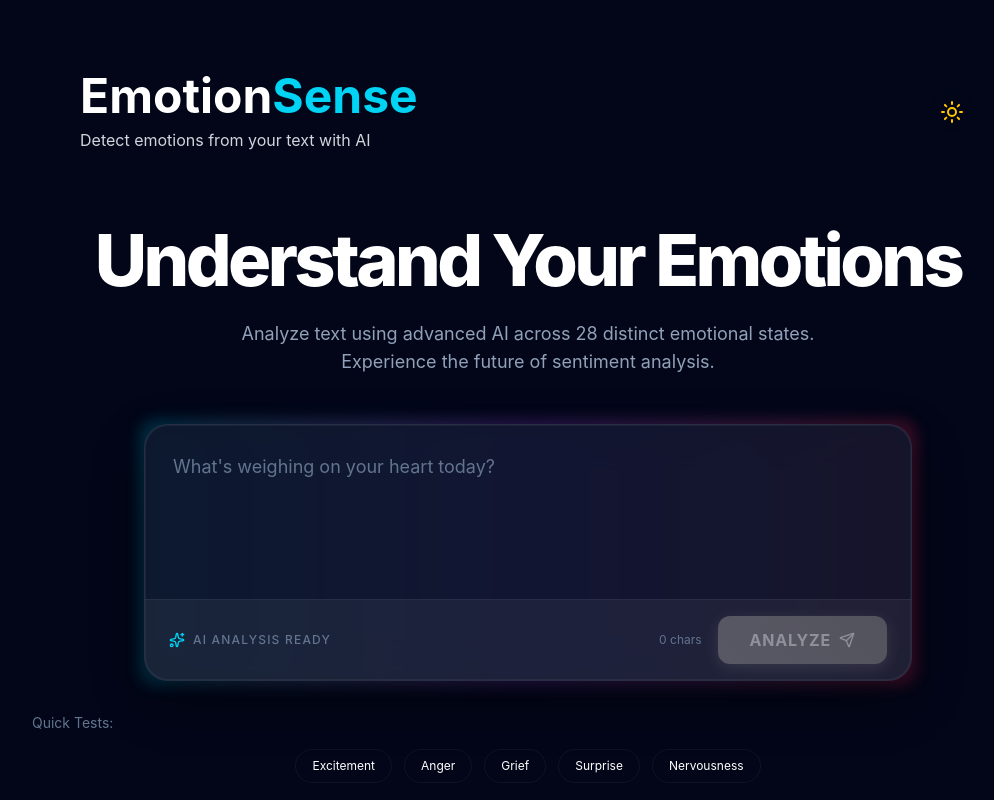
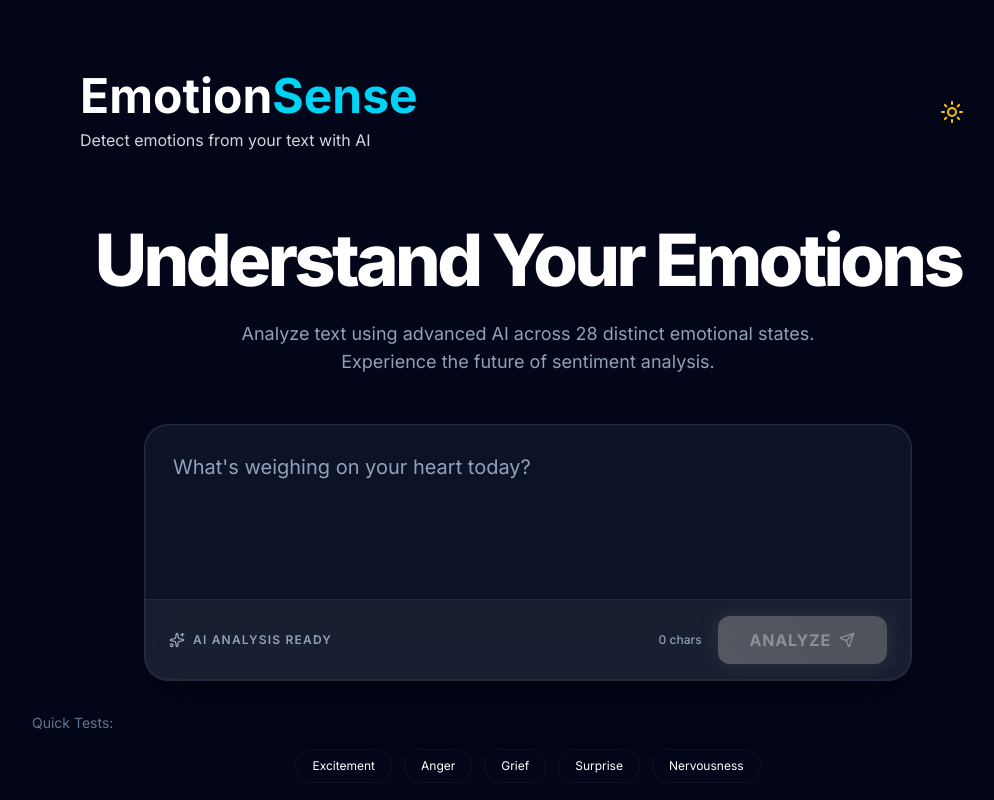
Before and after one commit to AhmadHassan28/Emotion_Detection, a React (Vite) app: page / in a window 1280 px wide. Shown: the top 800 px of the page, without its empty margins (112-1106 px from the left). Built offline with nearby package versions, Linux system fonts and the light colour scheme.

Commit message:
feat: implement ethereal aurora theme and fix code errors

```diff
--- a/index.html
+++ b/index.html
@@ -4,7 +4,10 @@
     <meta charset="UTF-8" />
     <link rel="icon" type="image/svg+xml" href="/favicon.svg" />
     <meta name="viewport" content="width=device-width, initial-scale=1.0" />
-    <title>emotion_detection</title>
+    <link rel="preconnect" href="https://fonts.googleapis.com">
+    <link rel="preconnect" href="https://fonts.gstatic.com" crossorigin>
+    <link href="https://fonts.googleapis.com/css2?family=Inter:wght@300;400;500;600;700;800&display=swap" rel="stylesheet">
+    <title>EmotionSense AI</title>
   </head>
   <body>
     <div id="root"></div>
--- a/src/App.tsx
+++ b/src/App.tsx
@@ -16,7 +16,21 @@ function App() {
   const [isDark, setIsDark] = useState(true);
   const [isLoading, setIsLoading] = useState(false);
   const [currentResult, setCurrentResult] = useState<EmotionResultType | null>(null);
-  const [history, setHistory] = useState<EmotionHistoryItem[]>([]);
+  const [history, setHistory] = useState<EmotionHistoryItem[]>(() => {
+    const savedHistory = localStorage.getItem('emotionHistory');
+    if (savedHistory) {
+      try {
+        const parsed = JSON.parse(savedHistory);
+        return parsed.map((item: EmotionHistoryItem) => ({
+          ...item,
+          timestamp: new Date(item.timestamp),
+        }));
+      } catch (error) {
+        console.error('Failed to load history:', error);
+      }
+    }
+    return [];
+  });
   const containerRef = useRef<HTMLDivElement>(null);
 
   // Mouse spotlight effect
@@ -33,24 +47,6 @@ function App() {
 
     window.addEventListener('mousemove', handleMouseMove);
     return () => window.removeEventListener('mousemove', handleMouseMove);
-  }, []);
-
-  // Load history from localStorage on mount
-  useEffect(() => {
-    const savedHistory = localStorage.getItem('emotionHistory');
-    if (savedHistory) {
-      try {
-        const parsed = JSON.parse(savedHistory);
-        setHistory(
-          parsed.map((item: any) => ({
-            ...item,
-            timestamp: new Date(item.timestamp),
-          }))
-        );
-      } catch (error) {
-        console.error('Failed to load history:', error);
-      }
-    }
   }, []);
 
   // Save history to localStorage whenever it changes
@@ -106,38 +102,8 @@ function App() {
       {/* Dynamic Mouse Spotlight */}
       <div className="fixed inset-0 pointer-events-none spotlight" />
 
-      {/* Animated Background Orbs */}
-      <div className="fixed inset-0 -z-10 overflow-hidden pointer-events-none">
-        <motion.div
-          animate={{
-            x: [0, 100, -50, 0],
-            y: [0, 50, 100, 0],
-            scale: [1, 1.2, 0.9, 1],
-            rotate: [0, 90, 180, 360]
-          }}
-          transition={{ duration: 25, repeat: Infinity, ease: "linear" }}
-          className="absolute top-[-10%] left-[-10%] w-[60vw] h-[60vw] bg-cyan-500/10 rounded-full blur-[120px]"
-        />
-        <motion.div
-          animate={{
-            x: [0, -150, 100, 0],
-            y: [0, 100, -50, 0],
-            scale: [1, 1.1, 1.3, 1],
-            rotate: [360, 270, 180, 0]
-          }}
-          transition={{ duration: 30, repeat: Infinity, ease: "linear" }}
-          className="absolute bottom-[-20%] right-[-10%] w-[50vw] h-[50vw] bg-purple-500/10 rounded-full blur-[120px]"
-        />
-        <motion.div
-          animate={{
-            x: [0, 200, -100, 0],
-            y: [0, -150, 100, 0],
-            scale: [1, 1.3, 0.8, 1]
-          }}
-          transition={{ duration: 35, repeat: Infinity, ease: "linear" }}
-          className="absolute top-[20%] left-[30%] w-[40vw] h-[40vw] bg-rose-500/10 rounded-full blur-[120px]"
-        />
-      </div>
+      {/* Aurora Mesh Background */}
+      <div className="aurora-bg" />
 
       {/* Content Wrapper */}
       <div className="relative z-10 container mx-auto px-4 py-12 max-w-5xl">
--- a/src/components/InputBox.tsx
+++ b/src/components/InputBox.tsx
@@ -10,6 +10,15 @@ interface InputBoxProps {
 export const InputBox: React.FC<InputBoxProps> = ({ onSubmit, isLoading }) => {
   const [text, setText] = useState('');
   const [isFocused, setIsFocused] = useState(false);
+  const [isTyping, setIsTyping] = useState(false);
+
+  React.useEffect(() => {
+    if (text) {
+      setIsTyping(true);
+      const timeout = setTimeout(() => setIsTyping(false), 500);
+      return () => clearTimeout(timeout);
+    }
+  }, [text]);
 
   const handleSubmit = (e: React.FormEvent) => {
     e.preventDefault();
@@ -20,18 +29,26 @@ export const InputBox: React.FC<InputBoxProps> = ({ onSubmit, isLoading }) => {
 
   return (
     <motion.form
-      initial={{ opacity: 0, y: 20 }}
+      initial={{ opacity: 0, y: 30 }}
       animate={{ opacity: 1, y: 0 }}
-      transition={{ delay: 0.3, duration: 0.6 }}
+      transition={{ type: "spring", bounce: 0.4, duration: 0.8 }}
       onSubmit={handleSubmit}
       className="w-full max-w-3xl mx-auto mb-8"
     >
       <div className="relative group">
         {/* Animated Glow Border */}
-        <div className={`absolute -inset-1 bg-gradient-to-r from-cyan-500 via-purple-500 to-rose-500 rounded-2xl blur opacity-25 group-hover:opacity-50 transition duration-1000 group-hover:duration-200 ${isFocused ? 'opacity-75' : ''}`}></div>
+        <motion.div
+          animate={{
+            opacity: isTyping ? 0.9 : (isFocused ? 0.6 : 0.25),
+            scale: isTyping ? 1.02 : (isFocused ? 1.01 : 1),
+            filter: isTyping ? "hue-rotate(45deg)" : "hue-rotate(0deg)"
+          }}
+          transition={{ type: "spring", stiffness: 300, damping: 20 }}
+          className="absolute -inset-1 bg-gradient-to-r from-aurora-cyan via-aurora-purple to-aurora-fuchsia rounded-2xl blur-xl"
+        />
 
-        <div className="relative glass-card !p-0 overflow-hidden bg-slate-900/90 border-white/10">
-          <div className="p-1">
+        <div className="relative glass-card !p-0 overflow-hidden bg-slate-900/80 border-white/10 backdrop-blur-xl">
+          <div className="p-1 relative z-10">
             <textarea
               value={text}
               onChange={(e) => setText(e.target.value)}
@@ -40,26 +57,32 @@ export const InputBox: React.FC<InputBoxProps> = ({ onSubmit, isLoading }) => {
               placeholder="What's weighing on your heart today?"
               rows={4}
               disabled={isLoading}
-              className="w-full bg-transparent border-none focus:ring-0 text-lg p-6 text-white placeholder-slate-500 resize-none min-h-[160px]"
+              className="w-full bg-transparent border-none focus:ring-0 text-xl p-6 text-white placeholder-slate-400 resize-none min-h-[160px] outline-none"
             />
           </div>
 
-          <div className="flex items-center justify-between px-6 py-4 bg-white/5 border-t border-white/5">
-            <div className="flex items-center gap-2 text-slate-500 text-xs font-medium uppercase tracking-widest">
-              <Sparkles className="w-4 h-4 text-cyan-400" />
+          <div className="flex items-center justify-between px-6 py-4 bg-white/5 border-t border-white/5 relative z-10">
+            <div className="flex items-center gap-2 text-slate-400 text-xs font-semibold uppercase tracking-widest">
+              <motion.div
+                animate={{ rotate: isTyping ? 360 : 0 }}
+                transition={{ duration: 2, repeat: isTyping ? Infinity : 0, ease: "linear" }}
+              >
+                <Sparkles className="w-4 h-4 text-aurora-cyan" />
+              </motion.div>
               <span>AI Analysis Ready</span>
             </div>
 
             <div className="flex items-center gap-4">
-              <span className={`text-xs ${text.length > 500 ? 'text-rose-400' : 'text-slate-500'}`}>
+              <span className={`text-xs font-medium ${text.length > 500 ? 'text-aurora-fuchsia' : 'text-slate-400'}`}>
                 {text.length} chars
               </span>
               <motion.button
                 type="submit"
                 disabled={!text.trim() || isLoading}
-                whileHover={{ scale: 1.02 }}
-                whileTap={{ scale: 0.98 }}
-                className="btn-premium px-8 py-3 rounded-xl flex items-center gap-2 disabled:opacity-50 disabled:grayscale transition-all"
+                whileHover={{ scale: 1.05, y: -2 }}
+                whileTap={{ scale: 0.95 }}
+                transition={{ type: "spring", stiffness: 400, damping: 10 }}
+                className="btn-premium px-8 py-3 rounded-xl flex items-center gap-2 disabled:opacity-50 disabled:grayscale transition-all shadow-[0_0_20px_rgba(102,126,234,0.4)] hover:shadow-[0_0_30px_rgba(0,242,254,0.6)]"
               >
                 <span>Analyze</span>
                 <Send className="w-4 h-4" />
--- a/src/index.css
+++ b/src/index.css
@@ -9,26 +9,41 @@
     margin: 0;
     color: white;
     overflow-x: hidden;
-    background-color: #0f172a;
-    background-image: linear-gradient(to bottom right, #0f172a, #1e293b, #0f172a);
-    font-family: -apple-system, BlinkMacSystemFont, 'Segoe UI', 'Roboto', 'Oxygen',
+    background-color: #050510;
+    font-family: 'Inter', -apple-system, BlinkMacSystemFont, 'Segoe UI', 'Roboto', 'Oxygen',
       'Ubuntu', 'Cantarell', 'Fira Sans', 'Droid Sans', 'Helvetica Neue',
       sans-serif;
   }
 }
 
 @layer components {
+  /* Aurora Mesh Gradient Background */
+  .aurora-bg {
+    background: radial-gradient(circle at top left, rgba(0, 242, 254, 0.15) 0%, transparent 40%),
+                radial-gradient(circle at bottom right, rgba(250, 112, 154, 0.15) 0%, transparent 40%),
+                radial-gradient(circle at 50% 50%, rgba(102, 126, 234, 0.1) 0%, transparent 60%);
+    background-size: 200% 200%;
+    animation: aurora 15s ease infinite;
+    position: fixed;
+    top: 0;
+    left: 0;
+    right: 0;
+    bottom: 0;
+    z-index: -1;
+    pointer-events: none;
+  }
+
   .glass-card {
-    backdrop-filter: blur(20px) saturate(180%);
-    -webkit-backdrop-filter: blur(20px) saturate(180%);
-    background: rgba(15, 23, 42, 0.4);
-    border: 1px solid rgba(255, 255, 255, 0.1);
-    border-top: 1px solid rgba(255, 255, 255, 0.2);
-    border-left: 1px solid rgba(255, 255, 255, 0.2);
+    backdrop-filter: blur(24px) saturate(200%);
+    -webkit-backdrop-filter: blur(24px) saturate(200%);
+    background: rgba(10, 10, 20, 0.5);
+    border: 1px solid rgba(255, 255, 255, 0.08);
+    border-top: 1px solid rgba(255, 255, 255, 0.15);
+    border-left: 1px solid rgba(255, 255, 255, 0.15);
     border-radius: 1.5rem;
-    padding: 2rem;
-    box-shadow: 0 20px 50px rgba(0, 0, 0, 0.4), inset 0 0 0 1px rgba(255, 255, 255, 0.05);
-    transition: all 0.5s cubic-bezier(0.23, 1, 0.32, 1);
+    padding: 2.5rem;
+    box-shadow: 0 25px 50px -12px rgba(0, 0, 0, 0.5), inset 0 0 0 1px rgba(255, 255, 255, 0.05);
+    transition: all 0.4s cubic-bezier(0.175, 0.885, 0.32, 1.275);
     position: relative;
     overflow: hidden;
   }
@@ -36,27 +51,29 @@
   .glass-card::before {
     content: '';
     position: absolute;
-    top: 0;
-    left: -100%;
-    width: 100%;
-    height: 100%;
+    inset: 0;
     background: linear-gradient(
-      90deg,
+      120deg,
       transparent,
-      rgba(255, 255, 255, 0.05),
+      rgba(255, 255, 255, 0.08),
       transparent
     );
-    transition: 0.5s;
+    transform: translateX(-100%);
+    transition: transform 0.6s ease;
   }
 
   .glass-card:hover::before {
-    left: 100%;
+    transform: translateX(100%);
   }
 
   .glass-card:hover {
-    transform: translateY(-8px) scale(1.02);
-    border-color: rgba(34, 211, 238, 0.4);
-    box-shadow: 0 30px 60px rgba(0, 0, 0, 0.5), 0 0 20px rgba(34, 211, 238, 0.2);
+    transform: translateY(-5px);
+    border-color: rgba(0, 242, 254, 0.4);
+    box-shadow: 0 30px 60px rgba(0, 0, 0, 0.6), 0 0 30px rgba(0, 242, 254, 0.15);
+  }
+
+  .perspective-1000 {
+    perspective: 1000px;
   }
 
   .gradient-border-mask {
--- a/tailwind.config.js
+++ b/tailwind.config.js
@@ -6,22 +6,41 @@ export default {
   ],
   theme: {
     extend: {
+      fontFamily: {
+        sans: ['Inter', 'sans-serif'],
+      },
       colors: {
         glass: 'rgba(255, 255, 255, 0.1)',
+        'glass-hover': 'rgba(255, 255, 255, 0.15)',
+        'aurora-cyan': '#00f2fe',
+        'aurora-fuchsia': '#fa709a',
+        'aurora-purple': '#667eea',
       },
       backdropBlur: {
         xs: '2px',
+        'md': '12px',
+        'xl': '24px',
       },
       animation: {
         'pulse-soft': 'pulse 2s cubic-bezier(0.4, 0, 0.6, 1) infinite',
         'float': 'float 3s ease-in-out infinite',
         'spin-slow': 'spin 3s linear infinite',
+        'aurora': 'aurora 15s ease infinite',
+        'border-flow': 'border-flow 4s linear infinite',
       },
       keyframes: {
         float: {
           '0%, 100%': { transform: 'translateY(0px)' },
           '50%': { transform: 'translateY(-10px)' },
         },
+        aurora: {
+          '0%, 100%': { backgroundPosition: '0% 50%' },
+          '50%': { backgroundPosition: '100% 50%' },
+        },
+        'border-flow': {
+          '0%, 100%': { backgroundPosition: '0% 50%' },
+          '50%': { backgroundPosition: '100% 50%' },
+        }
       },
     },
   },
```
Also changed, not shown: src/components/EmotionResult.tsx (+19 -7 lines), 1 other file (tests, documents, lock files or other folders).
